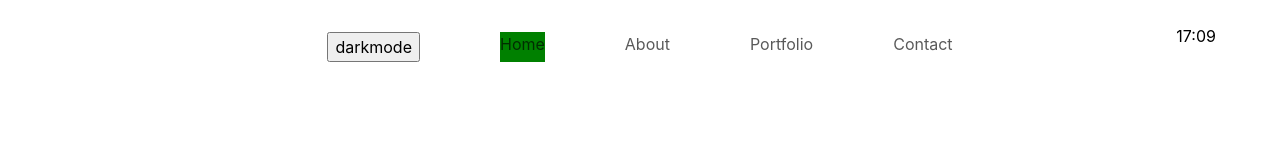
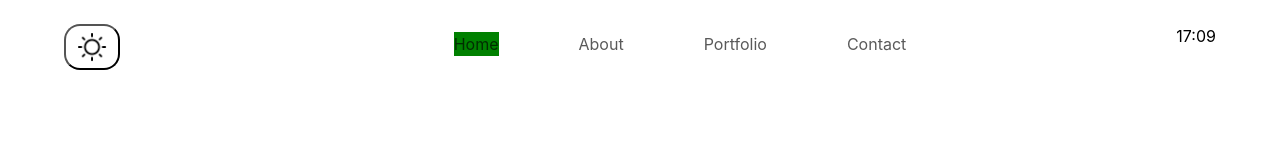
Before and after one commit to laisbenb/portfolio, a React (Create React App) app: page / in a window 1280 px wide. Shown: the top 160 px of the page. Built offline with nearby package versions, Linux system fonts and the light colour scheme.

Commit message:
Darkmode button transition + styled

```diff
--- a/src/components/ThemeSwitcher.js
+++ b/src/components/ThemeSwitcher.js
@@ -14,8 +14,8 @@ export default function ThemeSwitcher() {
 
   return (
     <div>
-        <button className='darkmodeBtn' onClick={handleClick}>
-            <p>darkmode</p>
+        <button className='darkModeBtn' onClick={handleClick}>
+            <img src={isDark ? './media/images/moon_icon.png' : './media/images/sun_icon.png' } alt={isDark ? 'moon' : 'sun' } />
         </button>
     </div>
   )
--- a/src/styles/App.css
+++ b/src/styles/App.css
@@ -3,6 +3,8 @@
 body {
     margin: 0 20rem;
     color: black;
+
+    transition: background-color 0.5s ease;
 }
 
 .main {
@@ -14,6 +16,8 @@ body {
 }
 
 .dark {
+    transition: background-color 0.5s ease;
+
     background-color: black;
     color: white;
     & h2,
@@ -21,6 +25,10 @@ body {
     p,
     .nav__links--link {
         color: white;
+    }
+    & .darkModeBtn {
+        background-color: black;
+        border: 2px solid white;
     }
 }
 
@@ -46,6 +54,23 @@ body {
 .nav__links {
     display: flex;
     gap: 5rem;
+}
+
+/* dark mode */
+.darkModeBtn {
+    transition: background-color 0.5s ease;
+
+    border-radius: 1rem;
+    background-color: white;
+
+    position: absolute;
+    top: 3%;
+    left: 5%;
+
+    & img {
+        width: 2.5rem;
+        padding: .3rem;
+    }
 }
 
 /* clock */
```
Also changed, not shown: public/media/images/moon_icon.png (added), public/media/images/sun_icon.png (added).
